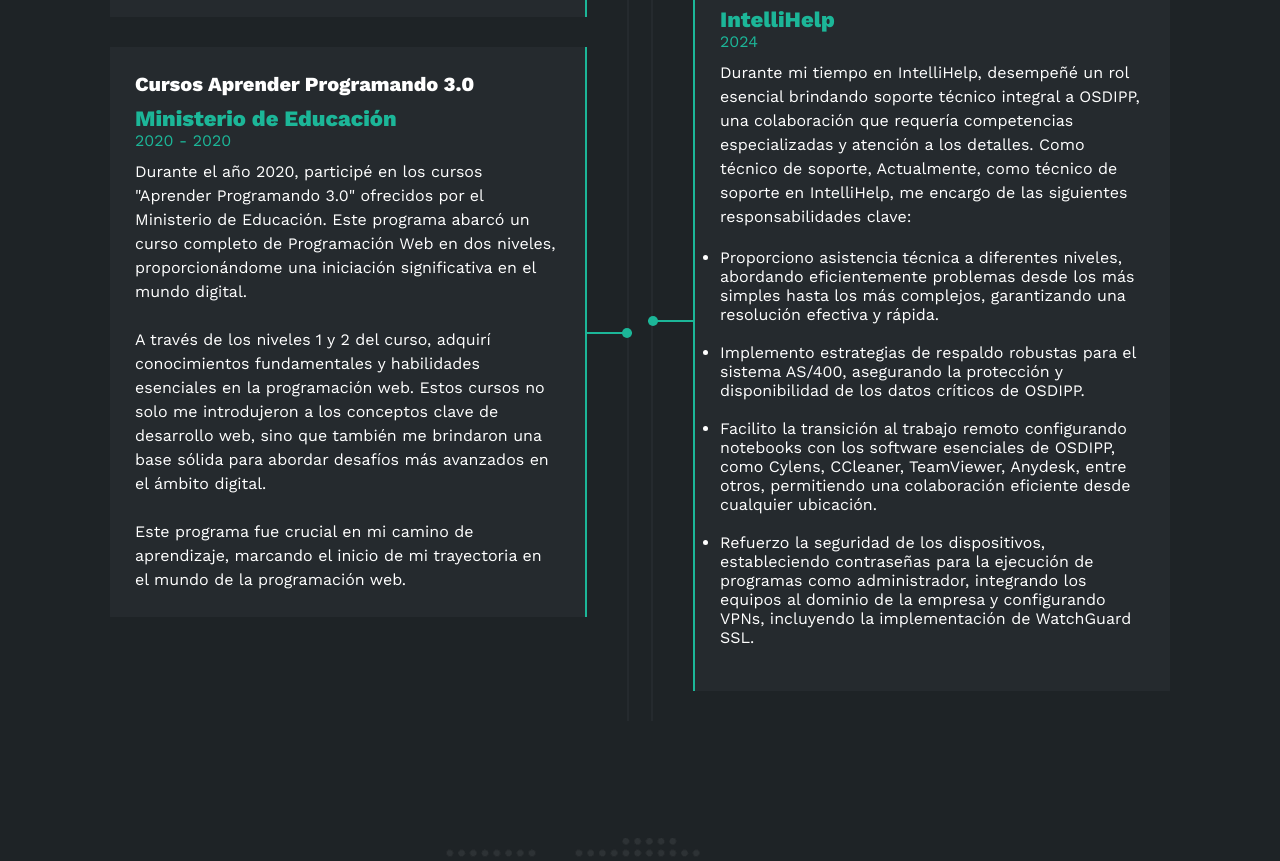
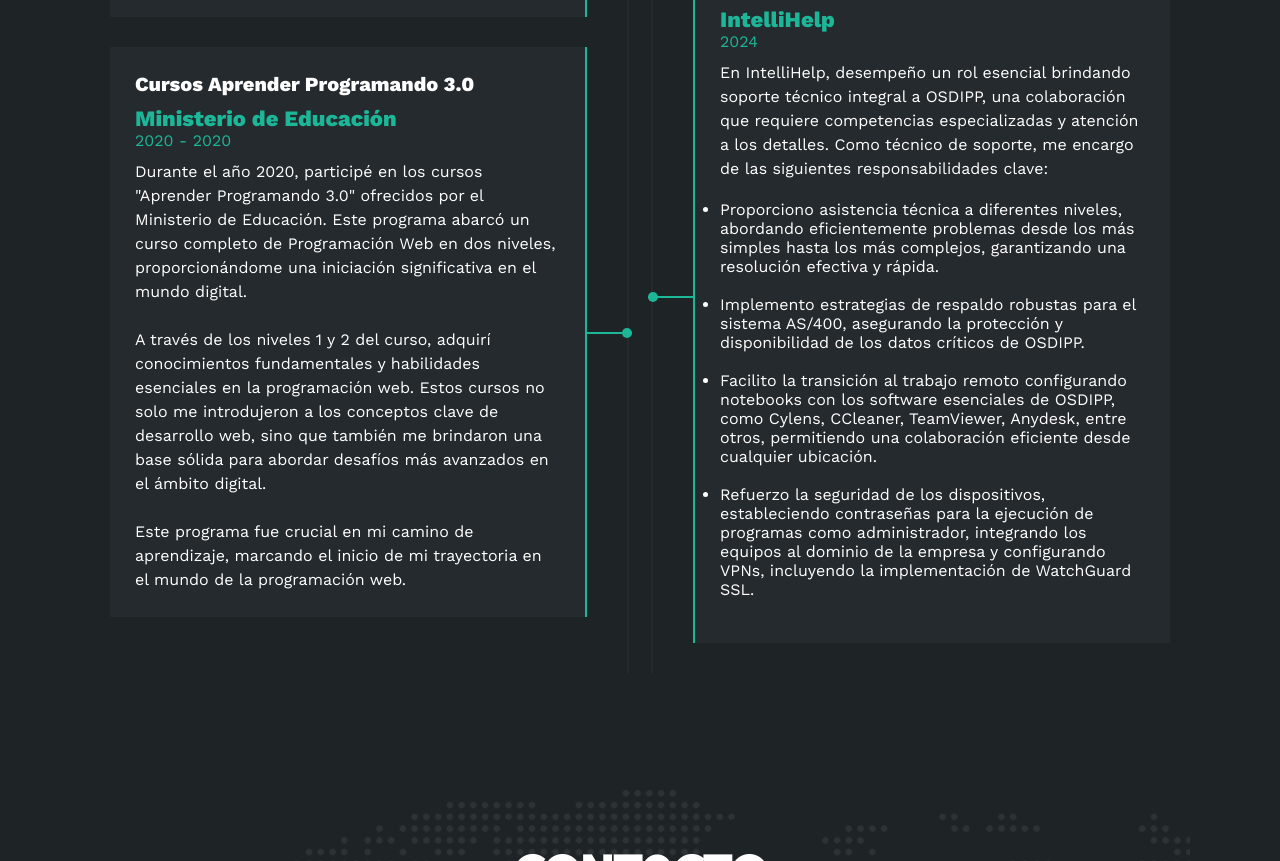
Before and after one commit to cv-portfolio/web, a plain HTML site: page index.html in a window 1280 px wide. Shown: the part 3427-4288 px from the top of the page. Drawn offline with nearby package versions, Linux system fonts and the light colour scheme.

Commit message:
Update index.html

```diff
--- a/index.html
+++ b/index.html
@@ -234,7 +234,7 @@
                         <h4>Soporte tecnico</h4>
                         <span class="casa">IntelliHelp</span>
                         <span class="fecha">2024</span>
-                        <p>Durante mi tiempo en IntelliHelp, desempeñé un rol esencial brindando soporte técnico integral a OSDIPP, una colaboración que requería competencias especializadas y atención a los detalles. Como técnico de soporte, Actualmente, como técnico de soporte en IntelliHelp, me encargo de las siguientes responsabilidades clave:</p>
+                        <p>En IntelliHelp, desempeño un rol esencial brindando soporte técnico integral a OSDIPP, una colaboración que requiere competencias especializadas y atención a los detalles. Como técnico de soporte, me encargo de las siguientes responsabilidades clave:</p>
                         <br>
                         <!-- Soporte Nivel 1, 2 y 3 -->
                         <ul>
```
